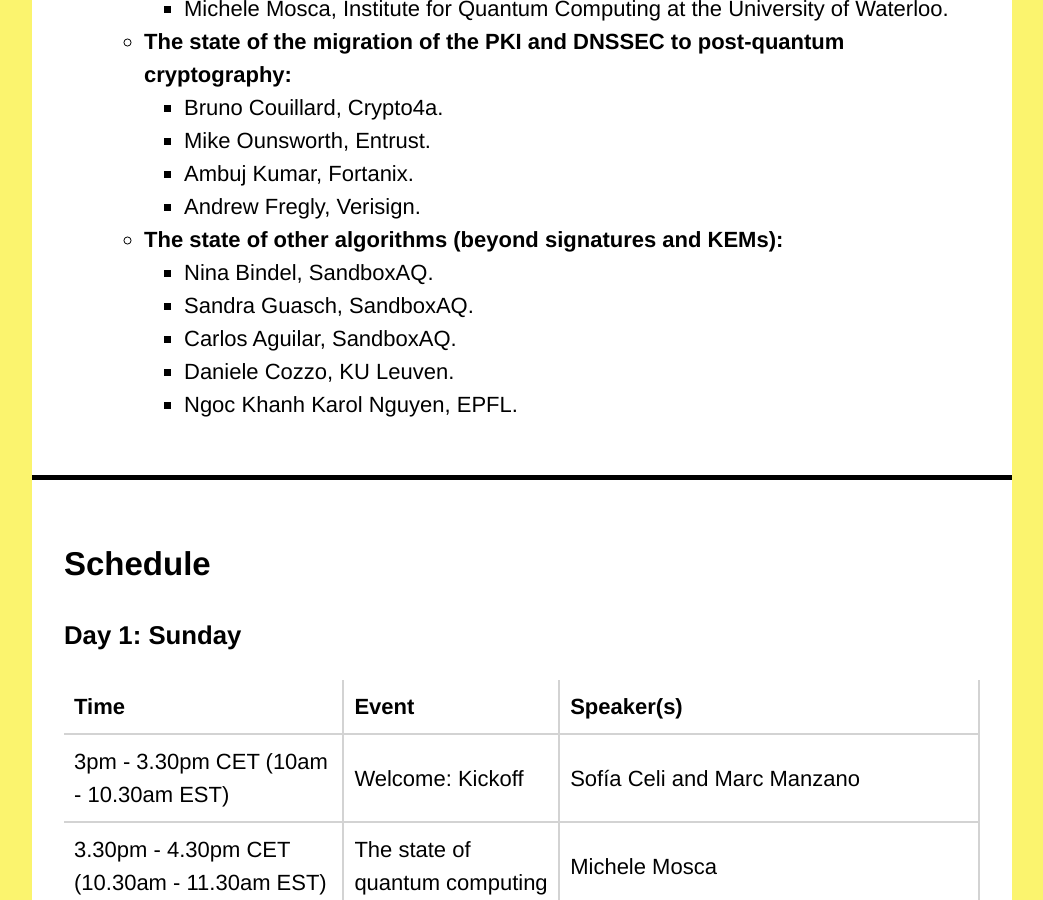
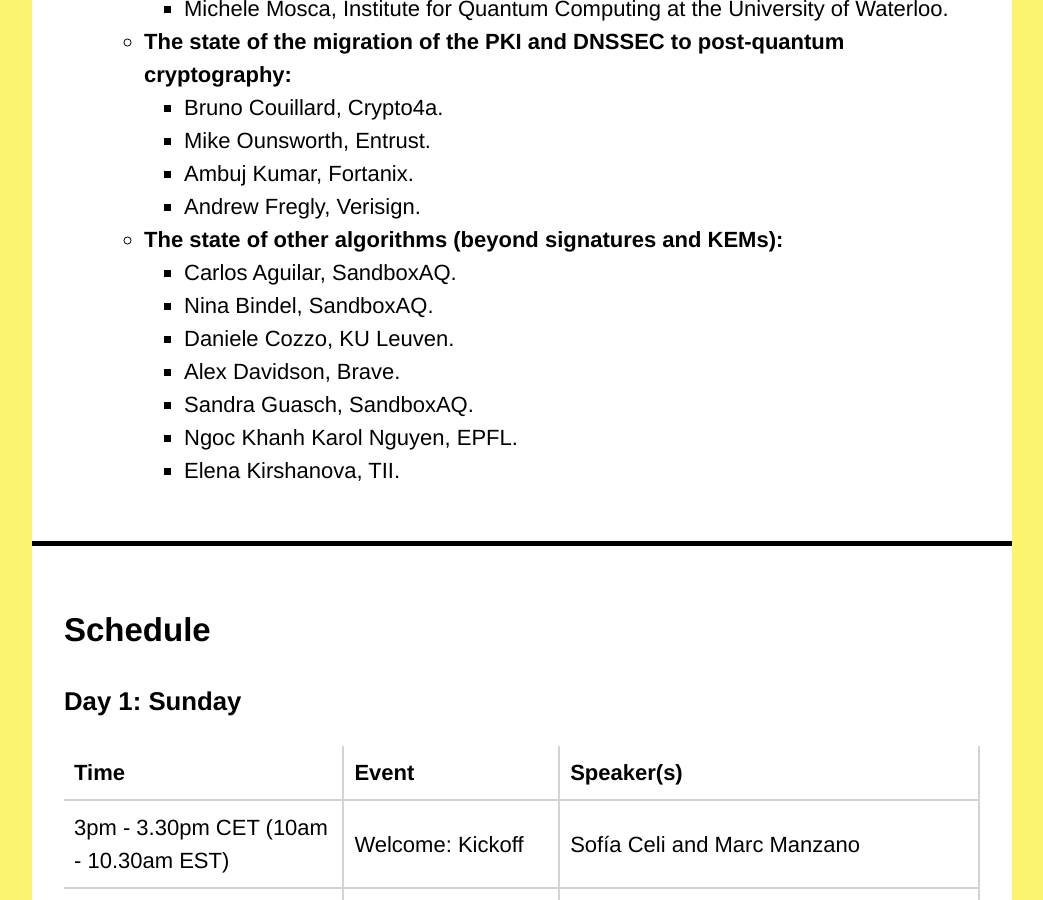
Before and after one commit to claucece/PQNet-Workshop, a Jekyll site: the page built from index.html, in a window 1280 px wide and 900 px high, scrolled down 1639 px. Shown: the whole window, without its empty margins (118-1161 px from the left). Built offline with Jekyll 4.4.1, drawn with Linux system fonts in a browser that asks for light colours.

Commit message:
Other speakers

```diff
--- a/index.html
+++ b/index.html
@@ -113,11 +113,13 @@
 		</ul>
 		<li><strong>The state of other algorithms (beyond signatures and KEMs):</strong></li>
 		<ul>
+		  <li>Carlos Aguilar, SandboxAQ.</li>
 		  <li>Nina Bindel, SandboxAQ.</li>
+		  <li>Daniele Cozzo, KU Leuven.</li>
+			<li>Alex Davidson, Brave.</li>
 		  <li>Sandra Guasch, SandboxAQ.</li>
-		  <li>Carlos Aguilar, SandboxAQ.</li>
-		  <li>Daniele Cozzo, KU Leuven.</li>
 		  <li>Ngoc Khanh Karol Nguyen, EPFL.</li>
+			<li>Elena Kirshanova, TII.</li>
 		</ul>
 	</ul>
 	</div>
```
